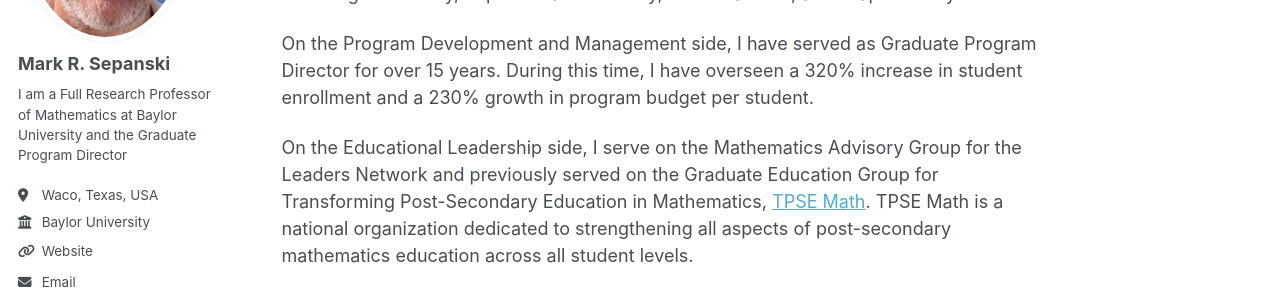
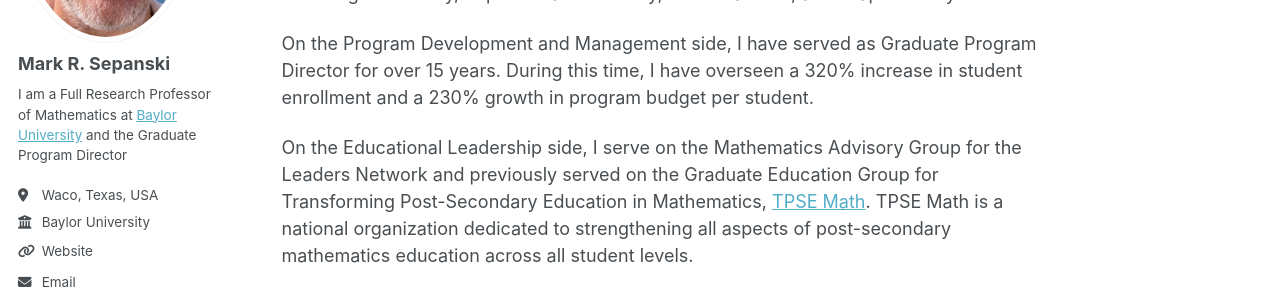
Before and after one commit to mrsepanski/mrsepanski.github.io, a Jekyll site: the page built from _pages/about.md, in a window 1280 px wide. Shown: the part 293-587 px from the top of the page. Built offline with Jekyll 4.4.1, drawn with Linux system fonts in a browser that asks for light colours; some web fonts are replaced; a script that is not in the unit is left out; part of the change alters nothing that is shown.

```diff
--- a/_config.yml
+++ b/_config.yml
@@ -25,7 +25,7 @@ author:
   avatar           : "MS-profile.png"
   name             : "Mark R. Sepanski"
   pronouns         : # example: "she/her"
-  bio              : "I am a Full Research Professor of Mathematics at Baylor University and the Graduate Program Director" #<a href=\"https://www.baylor.edu/">Baylor University</a>
+  bio              : "I am a Full Research Professor of Mathematics at <a href=\"https://www.baylor.edu\">Baylor University</a> and the Graduate Program Director"
   location         : "Waco, Texas, USA"
   employer         : "Baylor University"
   uri              : "https://math.artsandsciences.baylor.edu/person/mark-sepanski-phd"
```
